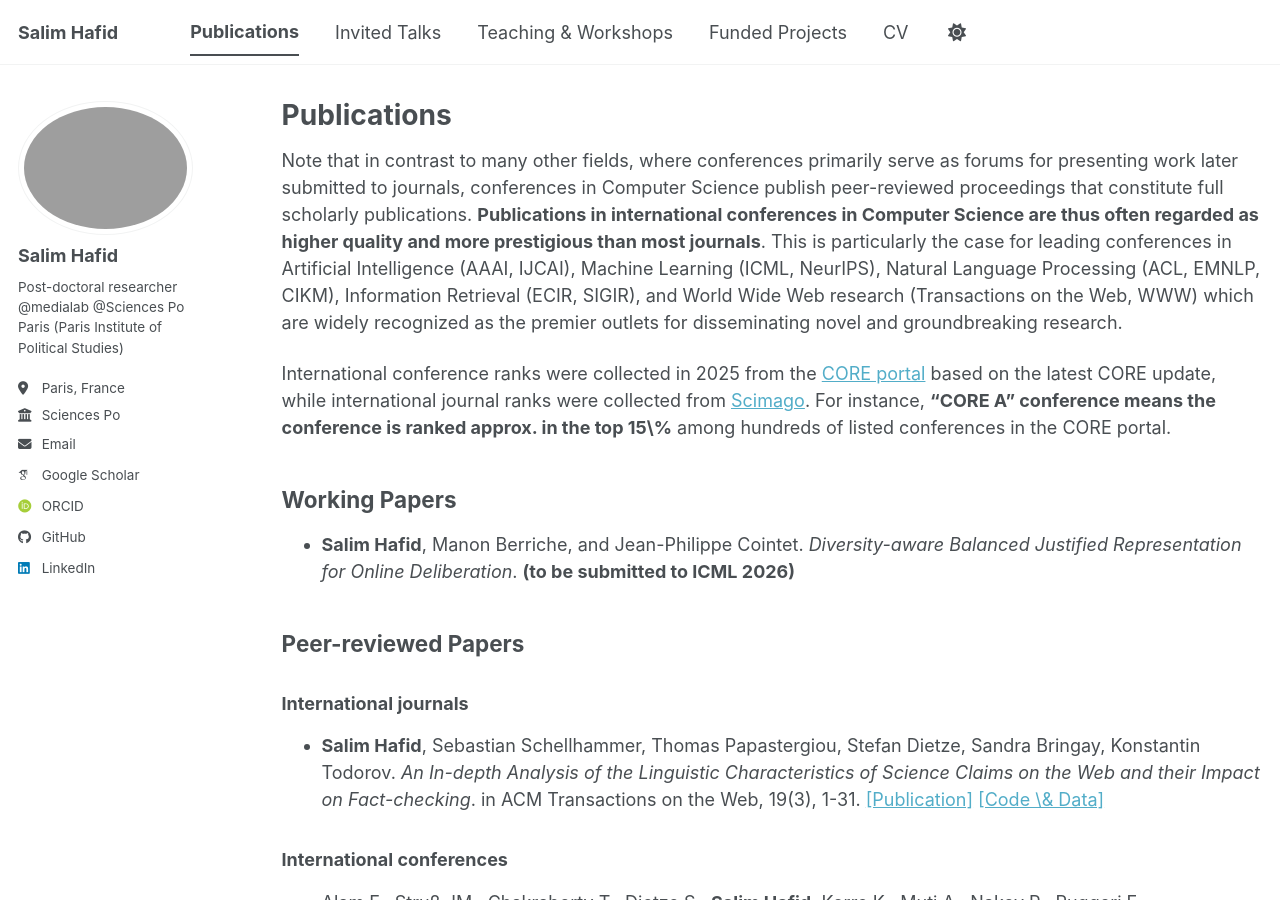
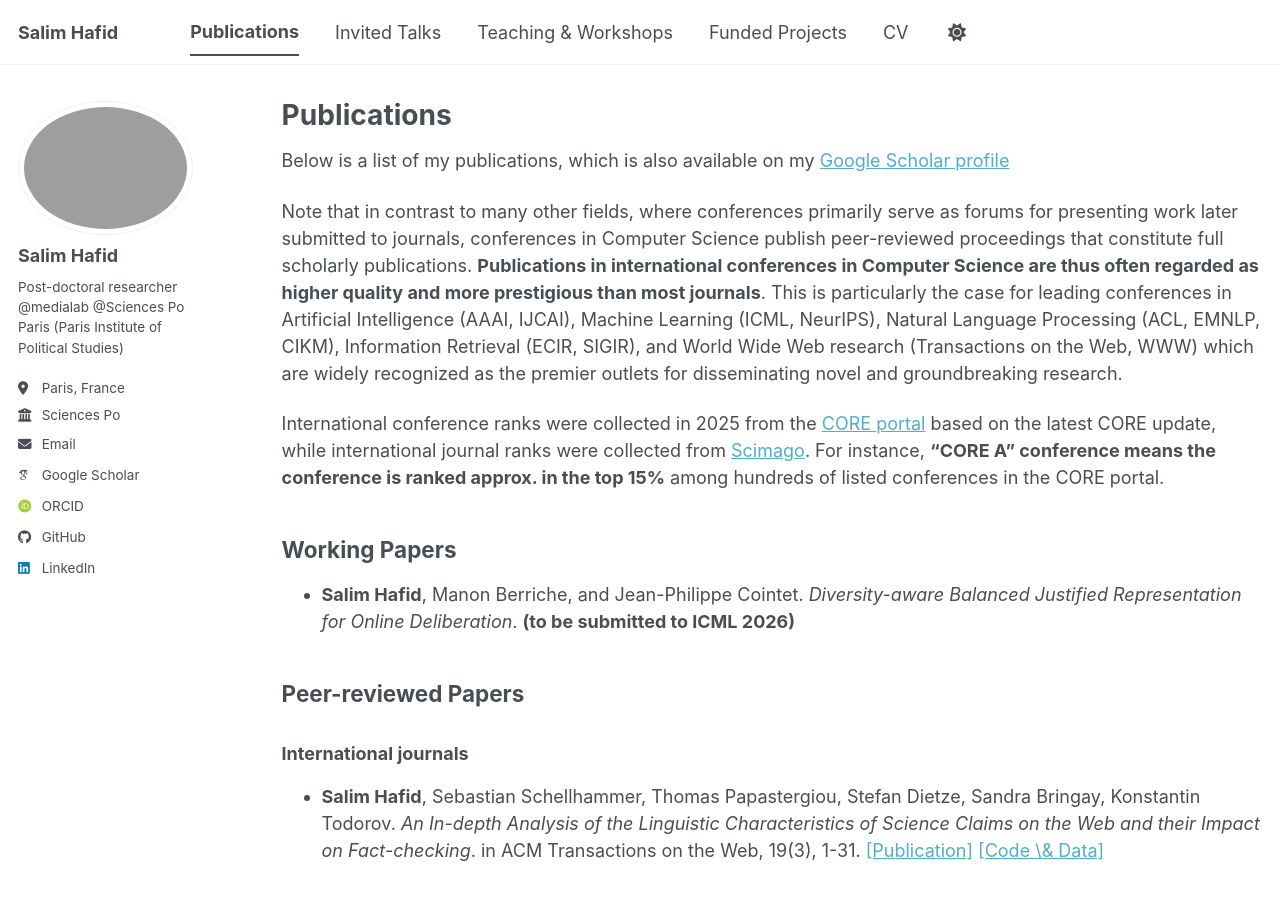
Before and after one commit to salim-hafid/salim-hafid.github.io, a Jekyll site: the page built from _pages/publications.md, in a window 1280 px wide and 900 px high. Built offline with Jekyll 4.4.1, drawn with Linux system fonts in a browser that asks for light colours; some web fonts are replaced; a script bundle is joined from its source files by our own code; library files that are not in the unit come from our copies.

Commit message:
Update publications.md

```diff
--- a/_pages/publications.md
+++ b/_pages/publications.md
@@ -5,9 +5,11 @@ permalink: /publications/
 author_profile: true
 ---
 
+Below is a list of my publications, which is also available on my [Google Scholar profile](https://scholar.google.com/citations?user=yGhut3QAAAAJ&hl=fr&oi=ao)
+
 Note that in contrast to many other fields, where conferences primarily serve as forums for presenting work later submitted to journals, conferences in Computer Science publish peer-reviewed proceedings that constitute full scholarly publications. **Publications in international conferences in Computer Science are thus often regarded as higher quality and more prestigious than most journals**. This is particularly the case for leading conferences in Artificial Intelligence (AAAI, IJCAI), Machine Learning (ICML, NeurIPS), Natural Language Processing (ACL, EMNLP, CIKM), Information Retrieval (ECIR, SIGIR), and World Wide Web research (Transactions on the Web, WWW) which are widely recognized as the premier outlets for disseminating novel and groundbreaking research.
 
-International conference ranks were collected in 2025 from the [CORE portal](https://portal.core.edu.au/conf-ranks/) based on the latest CORE update, while international journal ranks were collected from [Scimago](https://www.scimagojr.com/journalrank.php). For instance, **"CORE A" conference means the conference is ranked approx. in the top 15\%** among hundreds of listed conferences in the CORE portal.
+International conference ranks were collected in 2025 from the [CORE portal](https://portal.core.edu.au/conf-ranks/) based on the latest CORE update, while international journal ranks were collected from [Scimago](https://www.scimagojr.com/journalrank.php). For instance, **"CORE A" conference means the conference is ranked approx. in the top 15%** among hundreds of listed conferences in the CORE portal.
 
 ## Working Papers
 - **Salim Hafid**, Manon Berriche, and Jean-Philippe Cointet. *Diversity-aware Balanced Justified Representation for Online Deliberation*. **(to be submitted to ICML 2026)**
```
